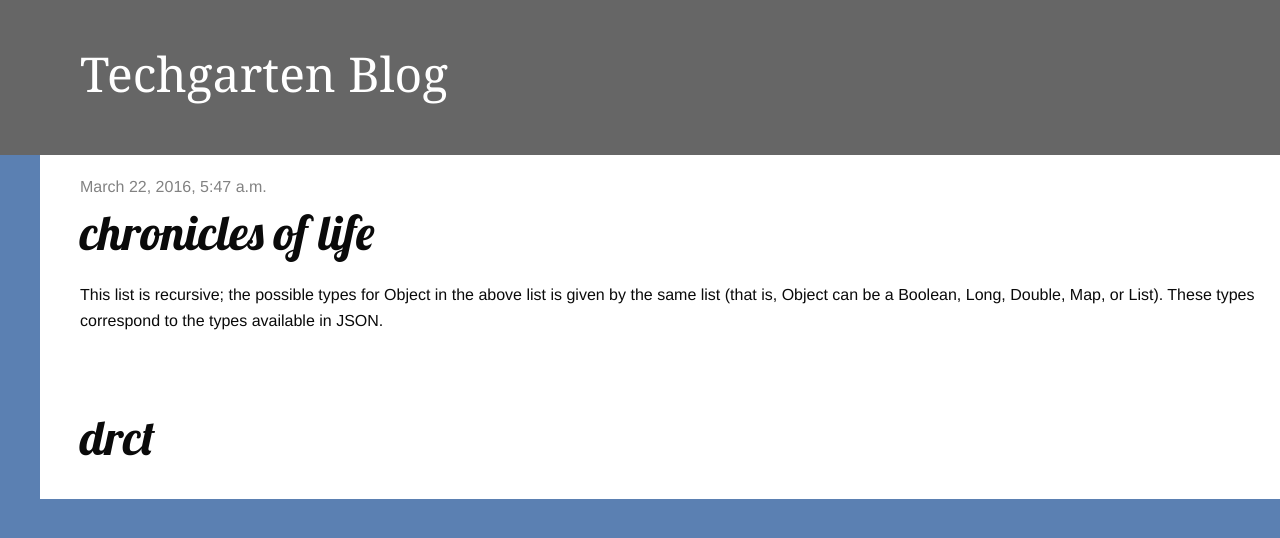
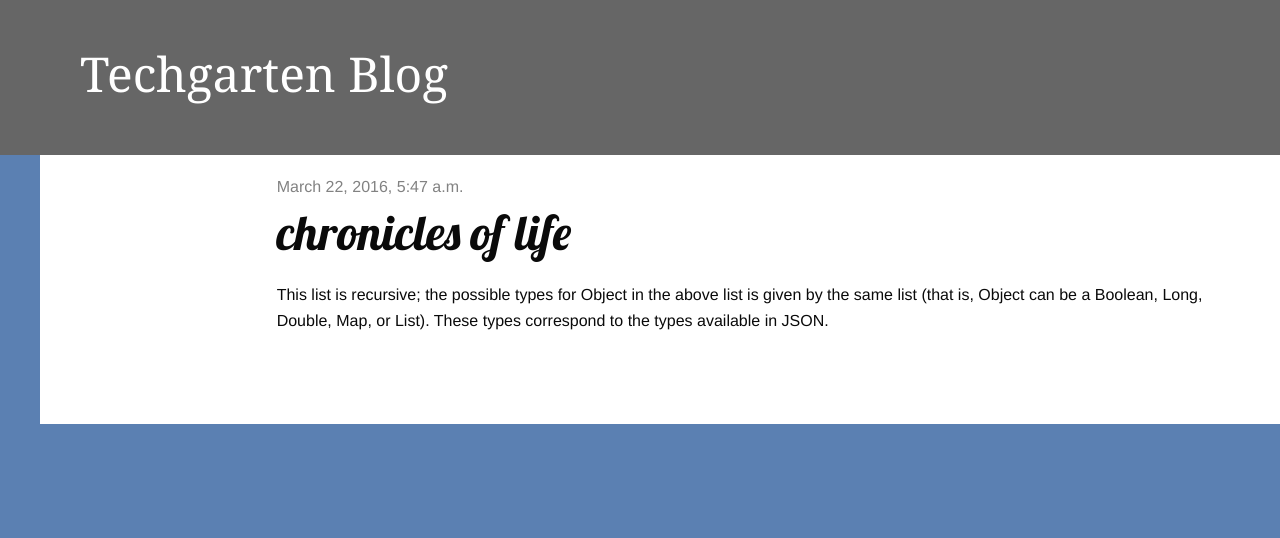
Before and after one commit to PhillMue/techgarten, a Django app: page /post/1/ in a window 1280 px wide. Shown: the top 538 px of the page. Run offline with Django 3.2, Linux system fonts and the light colour scheme; data comes from the database, SQL or seed files in the repository; some libraries are stand-ins or nearby versions.

```diff
--- a/blog/templates/blog/base.html
+++ b/blog/templates/blog/base.html
@@ -20,13 +20,10 @@
     </div>
     <div class="content container content1">
         <div class="row">
-            <div class="col-md-8">
+            <div class="small-10 small-offset-2">
             {% block content %}
             {% endblock %}
             </div>
-            <div class="col-md-4">
-                <h1>drct</h1>
-                </div>
             </div>
     </div>
 </body>
```
